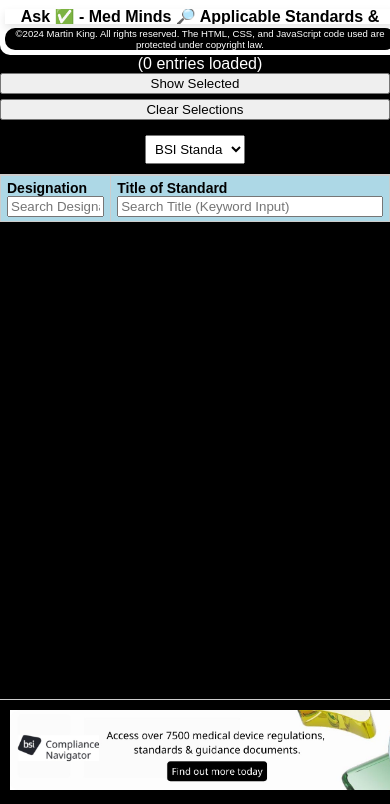
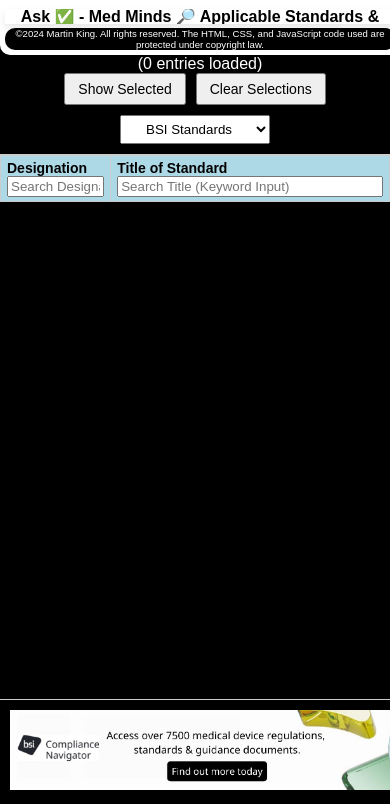
Before and after one commit to MartinCKing/Standards-Selector, a plain HTML site: page index.html in a window 390 px wide. Shown: the part 40-844 px from the top of the page. Drawn offline with nearby package versions, Linux system fonts and the light colour scheme; no server answers.

Commit message:
Update styles.css

```diff
--- a/styles.css
+++ b/styles.css
@@ -29,7 +29,7 @@ body {
     font-size: 10pt;          /* Always 10pt font */
     padding: 5px;
     width: 90%;               /* Wide enough but not full screen */
-    max-width: 100px;
+    max-width: 150px;
     display: block;
     margin: 10px auto;        /* Center horizontally */
     box-sizing: border-box;
@@ -177,15 +177,19 @@ h1 {
     }
 
     .options-container {
-        flex-direction: column;
-        align-items: stretch;
-        width: 100%;
+         display: flex;
+         flex-wrap: wrap;               /* Wrap if screen is too narrow */
+         justify-content: center;       /* Center-align buttons */
+         gap: 10px;                     /* Space between buttons */
+         width: 100%;
     }
 
     .options-container button {
-        width: 100%;
-        margin-bottom: 5px;
-    }
+         font-size: 14px;
+         padding: 6px 12px;
+         min-width: 120px;
+         box-sizing: border-box;
+      }
 
     #dataTable th, #dataTable td {
         font-size: 14px;
```
